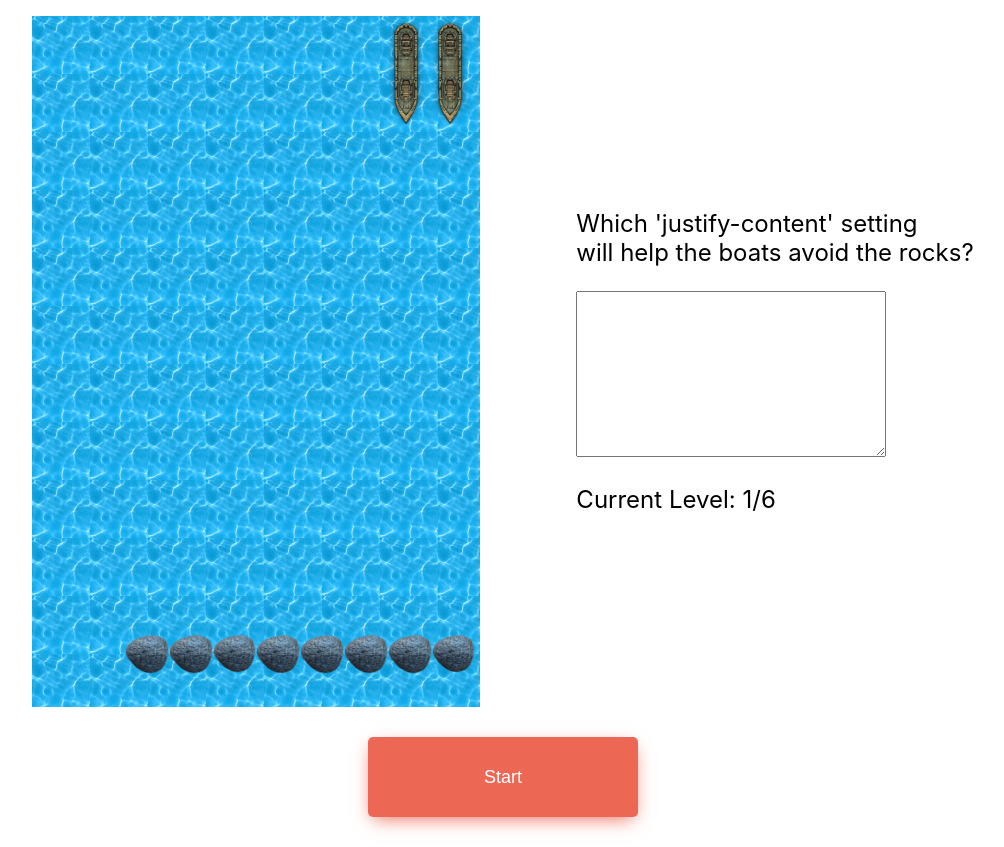
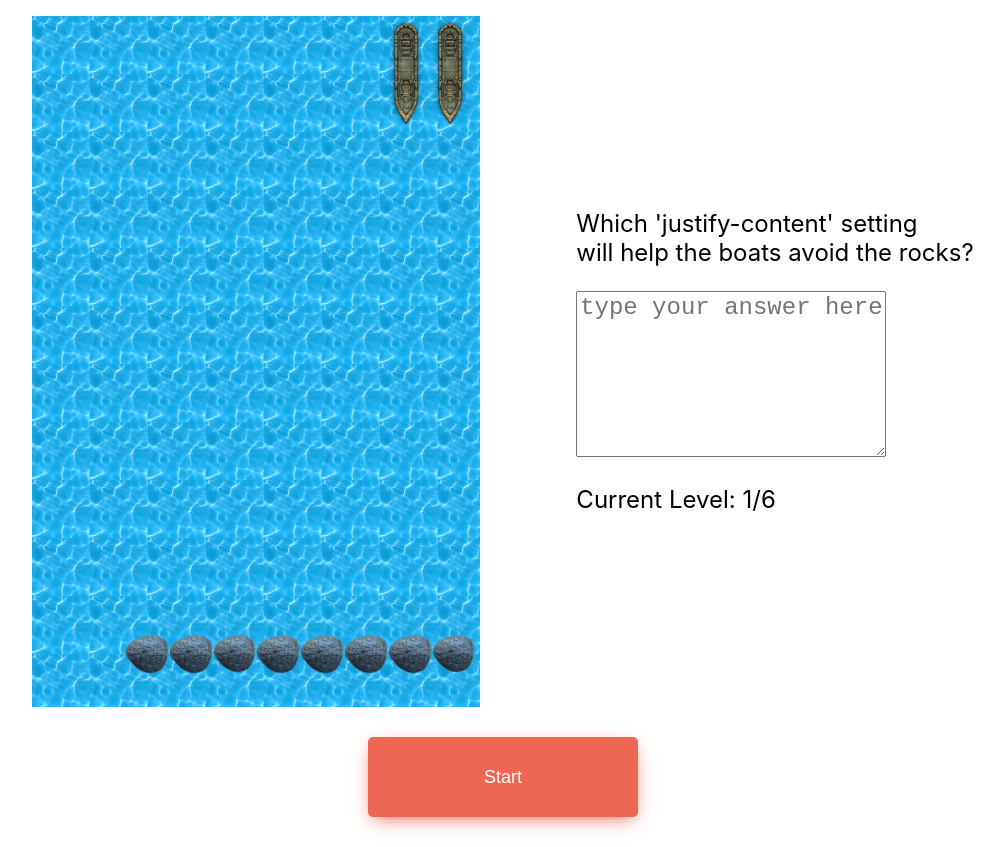
Before and after one commit to dirtyhoops/flexbox-game, a React (Create React App) app: page / in a window 1280 px wide. Shown: the whole page, without its empty margins (137-1141 px from the left). Built offline with nearby package versions, Linux system fonts and the light colour scheme; the HTML template or start-up script is replaced by a standard one.

Commit message:
added deployed site link to readme, changed some text for modals and input component

```diff
--- a/src/components/Input.js
+++ b/src/components/Input.js
@@ -38,6 +38,7 @@ const Input = ({ setShipStyling, isModalOpen, currentLevel }) => {
         will help the boats avoid the rocks?
       </p>
       <textarea
+        placeholder="type your answer here"
         type='text'
         className='user-input'
         onChange={updateUserInput}
--- a/src/components/Modal.js
+++ b/src/components/Modal.js
@@ -32,7 +32,7 @@ const Modal = ({
                   src={require('../assets/shiplogo.png')}
                   alt='incorrect mark'
                 />
-                <p>Great job! You fisnihed all 6 levels!</p>
+                <p>Great job! You finished all 6 levels!</p>
                 <button className='modal-button' onClick={() => resetGame()}>
                   Reset Game
                 </button>
```
Also changed, not shown: 1 other file (tests, documents, lock files or other folders).
